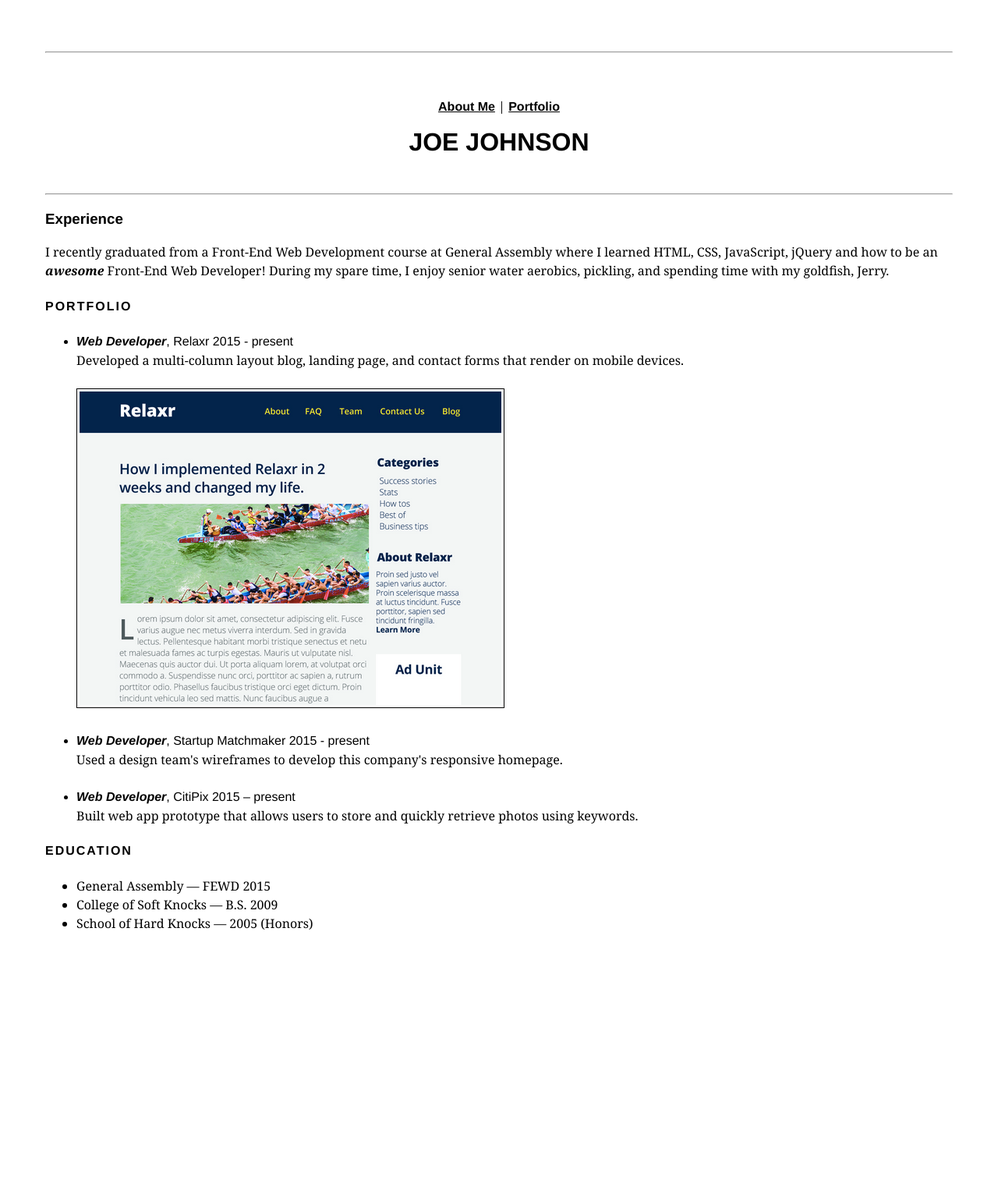
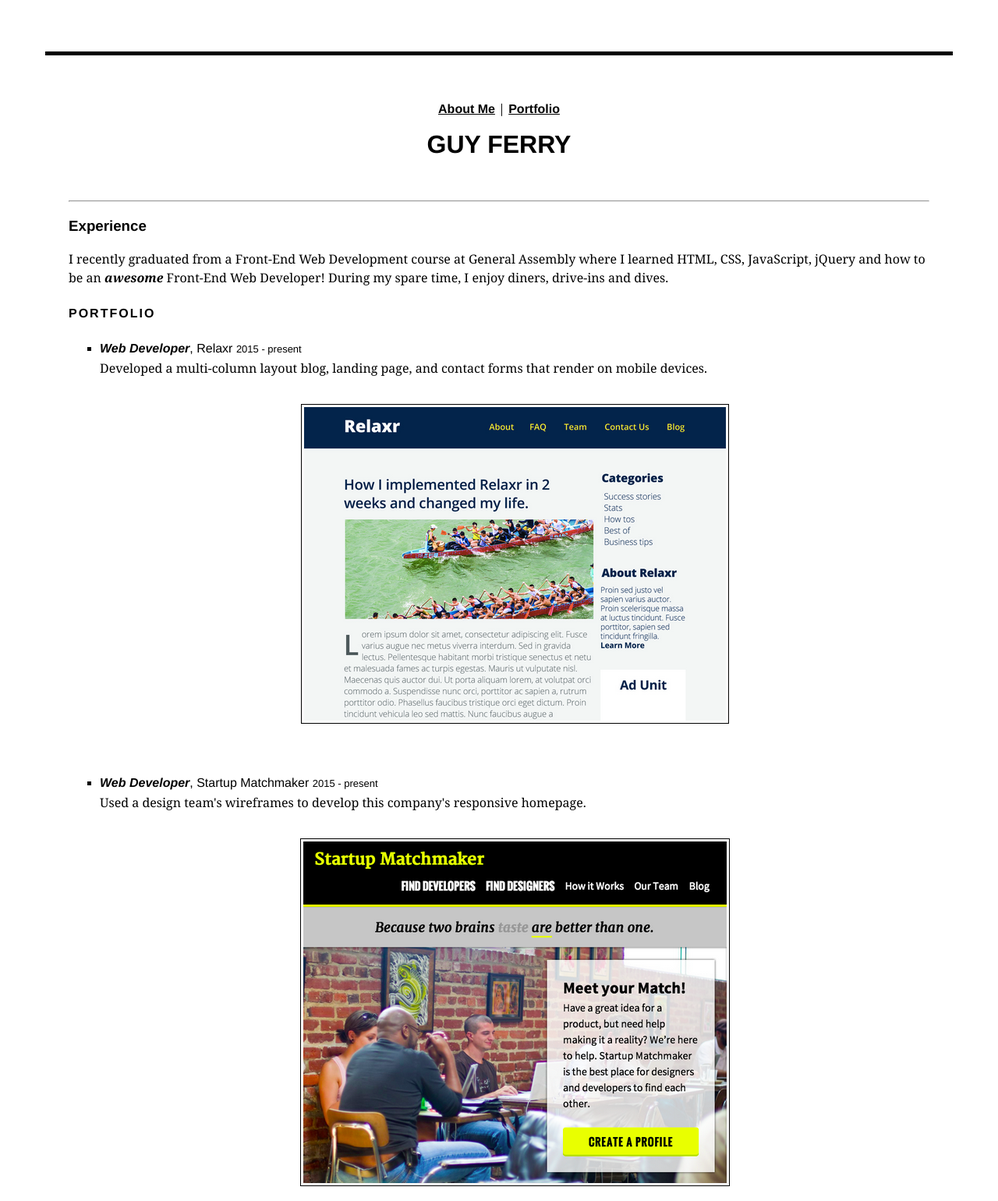
Before and after one commit to czpurdy/FEWD328_, a plain HTML site: page week1/Assignment Choice 1/starter_code/portfolio.html in a window 1280 px wide. Shown: the top 1540 px of the page at 78% size. Before the commit the page ends 1270 px from the top, so only its background shows below. Drawn offline with Linux system fonts and the light colour scheme.

Commit message:
FINAL
It took SO LONG to figure out a few of these issues, and I still can’t
figure out why the sizing on each page looks different, but it is
certainly close enough!

```diff
--- a/week1/Assignment Choice 1/starter_code/main.css
+++ b/week1/Assignment Choice 1/starter_code/main.css
@@ -1,7 +1,15 @@
+header, footer {
+	text-align: center;
+	line-height: 150%;
+}
 body {
 	font-family:georgia;
 	padding: 50px;
 	line-height: 150%;
+	font-size: 16px;
+}
+.main-content {
+	padding: 30px;
 }
 h4 {
 	letter-spacing: 2px;
@@ -9,9 +17,9 @@ h4 {
 .headers {
 	font-family: helvetica;
 }
-.header-footer {
-	text-align: center;
-	line-height: 150%;
+.hr-headings {
+   border: none;
+   height: 10px;
 }
 #developer-life {
 	letter-spacing: 2px;
@@ -25,10 +33,14 @@ a:active {
 	text-decoration: none;
 	font-style: italic;
 }
-.deliverables {
+img {
 	border: black 1px;
 	border-style: solid;
 	padding: 3px;
+	margin: 10px;
+}
+.center-images {
+	text-align: center;
 }
 .exp-main {
 	font-family:helvetica;
@@ -36,3 +48,9 @@ a:active {
 .exp-desc {
    list-style-type: none;
 }
+ul {
+	list-style: square;
+}
+#guy {
+	float: right;
+}
--- a/week1/Assignment Choice 1/starter_code/portfolio.html
+++ b/week1/Assignment Choice 1/starter_code/portfolio.html
@@ -6,41 +6,64 @@
 	<link rel="stylesheet" type="text/css" href="main.css">
 </head>
 <body>
-	<div class="header-footer">
-		<hr class="headings">
+	<header>
+		<hr size="5" color="black">
 		<br>
 		<br>
 		<a href="about_me.html">About Me</a> |
 		<a href="portfolio.html">Portfolio</a>
-		<h1 class="headers">JOE JOHNSON</h1>
-		<br>
+		<h1 class="headers">GUY FERRY</h1>
+	</header>
+	<div class="main-content">
 		<hr class="hr-body">
-	</div>
-	<div id="body">
+
 		<h3 class="headers">Experience</h3>
 
-	<p>I recently graduated from a Front-End Web Development course at General Assembly where I learned HTML, CSS, JavaScript, jQuery and how to be an <em><strong>awesome</strong></em> Front-End Web Developer! During my spare time, I enjoy senior water aerobics, pickling, and spending time with my goldfish, Jerry.</p>
+			<p>I recently graduated from a Front-End Web Development course at General Assembly where I learned HTML, CSS, JavaScript, jQuery and how to be an <em><strong>awesome</strong></em> Front-End Web Developer! During my spare time, I enjoy diners, drive-ins and dives.</p>
 
-	<h4 class="headers">PORTFOLIO</h4>
+		<h4 class="headers">PORTFOLIO</h4>
+
 		<ul>
-			<li class="exp-main"><em><strong>Web Developer</strong></em>, Relaxr 2015 - present</li>
+			<li class="exp-main"><em><strong>Web Developer</strong></em>, Relaxr <font size="2">2015 - present</font></li>
 			<li class="exp-desc">Developed a multi-column layout blog, landing page, and contact forms that render on mobile devices.</li>
 			<br>
-			<img class="deliverables" src="images/relaxr_deliverable.png" alt="Relaxr Deliverable">
+			<div class="center-images">
+				<img class="deliverables" src="images/relaxr_deliverable.png" alt="Relaxr Deliverable">
+			</div>
 			<br>
 			<br>
-			<li class="exp-main"><em><strong>Web Developer</strong></em>, Startup Matchmaker 2015 - present</li>
+			<li class="exp-main"><em><strong>Web Developer</strong></em>, Startup Matchmaker <font size="2">2015 - present</font></li>
 			<li class="exp-desc">Used a design team's wireframes to develop this company's responsive homepage.</li>
 			<br>
-			<li class="exp-main"><em><strong>Web Developer</strong></em>, CitiPix 2015 – present</li>
+			<div class="center-images">
+				<img class="deliverables" src="images/startup_matchmaker_deliverable.png" alt="Matchmaker Deliverable">
+			</div>
+			<br>
+			<br>
+			<li class="exp-main"><em><strong>Web Developer</strong></em>, CitiPix <font size="2">2015 – present</font></li>
 			<li class="exp-desc">Built web app prototype that allows users to store and quickly retrieve photos using keywords.</li>
+			<br>
+			<div class="center-images">
+				<img class="deliverables" src="images/citipix_deliverable.png" alt="CitiPix Deliverable">
+			</div>
 		</ul>
+		<h4 class="headers">EDUCATION</h4>
 
-	<h4 class="headers">EDUCATION</h4>
 		<ul>
-			<li>General Assembly — FEWD 2015</li>
-			<li>College of Soft Knocks — B.S. 2009</li>
-			<li>School of Hard Knocks — 2005 (Honors)</li>
+			<li>General Assembly — FEWD <font size="2">2017</font></li>
+			<li>University of Nevada — B.S. <font size="2">1990</font></li>
+			<li>American River College — <font size="2">1988 (Honors in Pizza Studies)</font></li>
 		</ul>
+		<hr class="hr-body">
+		</div>
+	<footer>
+		<a href="http://www.facebook.com/">Facebook</a> |
+		<a href="http://www.twitter.com">Twitter</a> |
+		<a href="http://www.instagram.com">Istagram</a> |
+		<a href="http://www.linkedin.com">LinkedIn</a>
+		<br>
+		<br>
+		<hr size="5" color="black">
+	</footer>
 </body>
 </html>
```
Also changed, not shown: week1/Assignment Choice 1/starter_code/about_me.html (+19 -13 lines).
